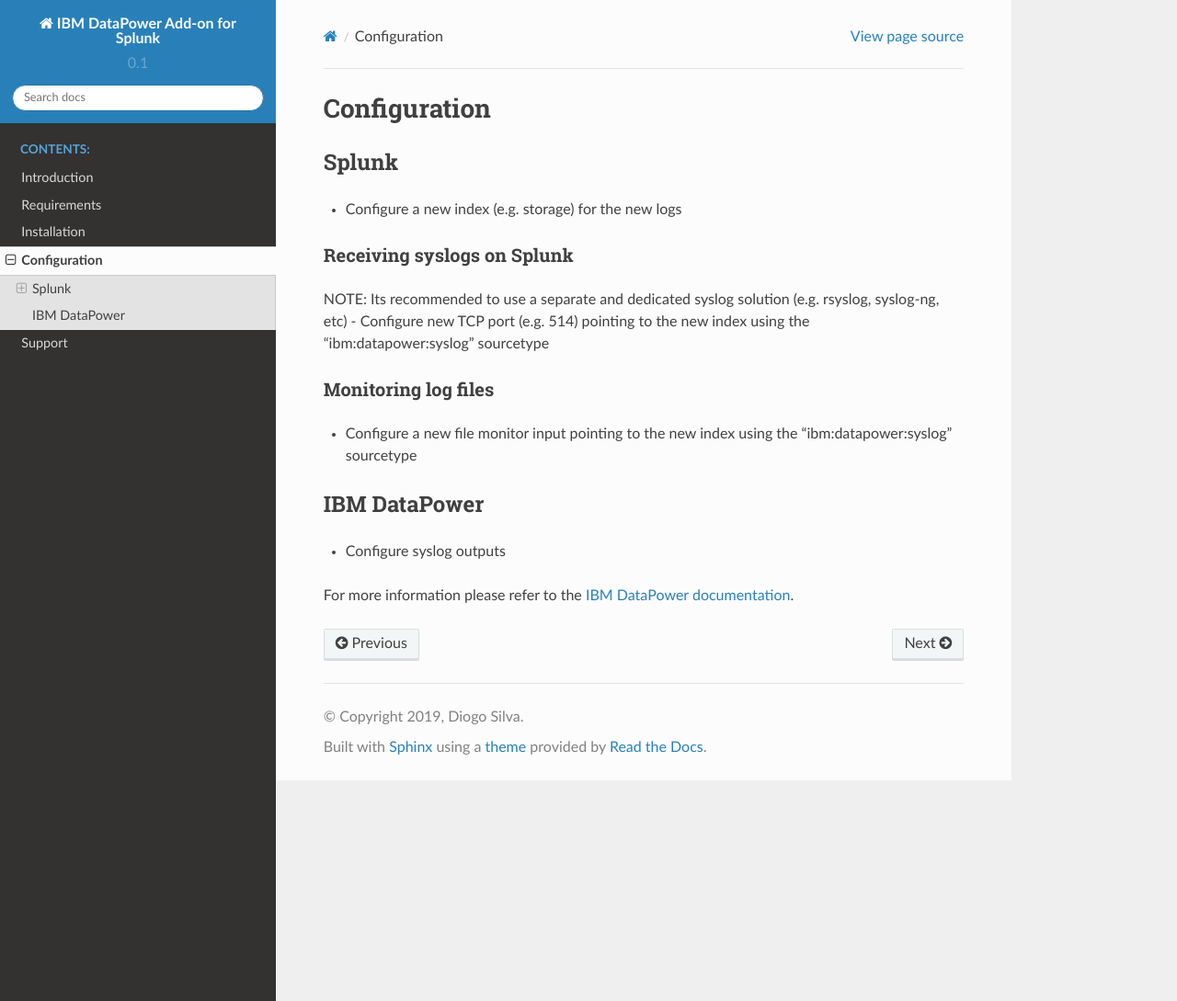
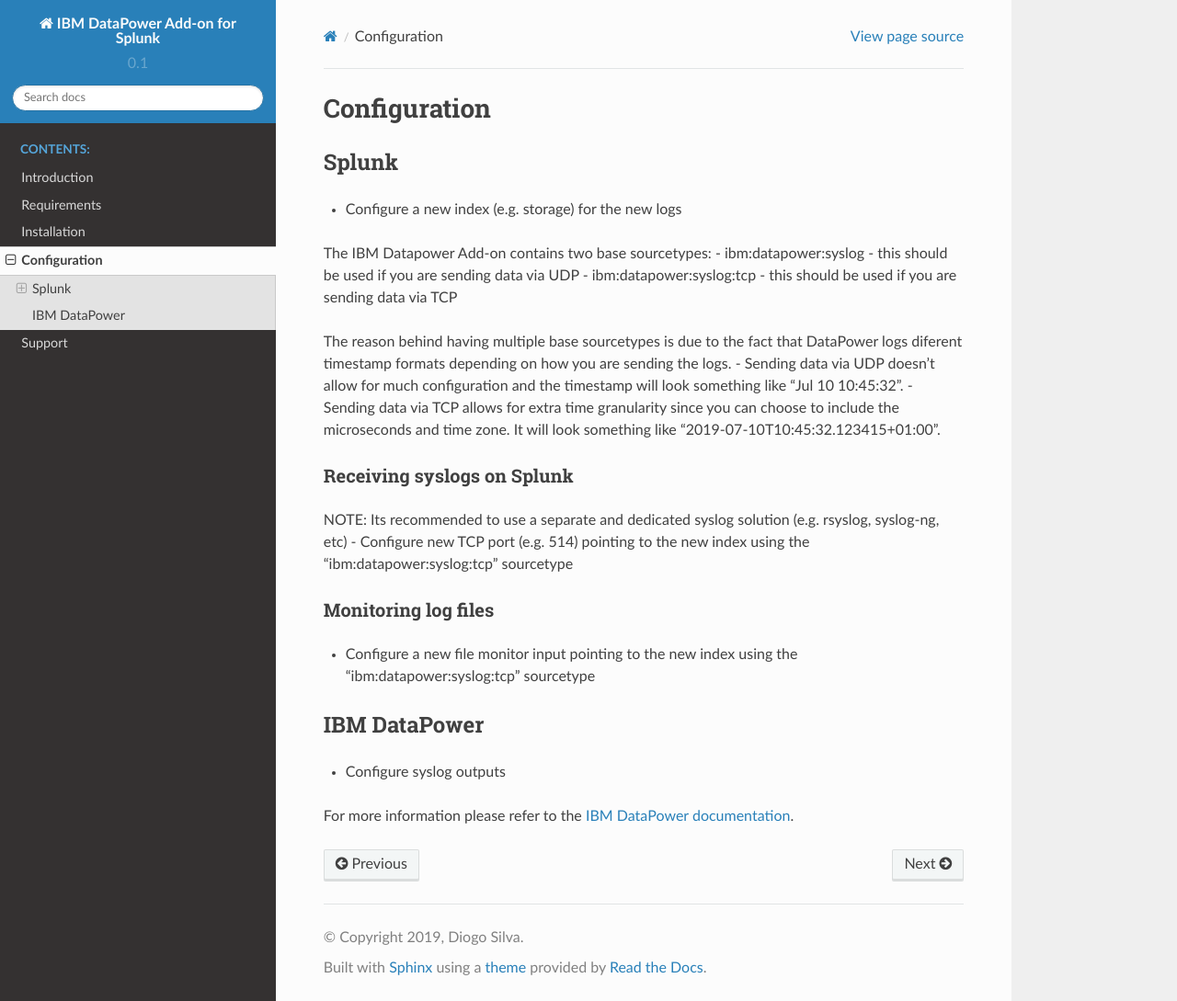
Before and after one commit to diogofgm/TA-ibm_datapower, a Sphinx documentation site: the page built from docs/source/configuration.rst, in a window 1280 px wide and 1089 px high. Shown: the whole window at 92% size. Built offline with Sphinx 7.4.7 and the Read the Docs theme 2.0.0, drawn with Linux system fonts in a browser that asks for light colours; pages that are not in the unit, such as notebooks, are missing from menus.

Commit message:
Update configuration.rst

```diff
--- a/docs/source/configuration.rst
+++ b/docs/source/configuration.rst
@@ -6,14 +6,22 @@
 ------
 - Configure a new index (e.g. storage) for the new logs
 
+The IBM Datapower Add-on contains two base sourcetypes:
+- ibm:datapower:syslog - this should be used if you are sending data via UDP
+- ibm:datapower:syslog:tcp - this should be used if you are sending data via TCP
+
+The reason behind having multiple base sourcetypes is due to the fact that DataPower logs diferent timestamp formats  depending on how you are sending the logs.
+- Sending data via UDP doesn't allow for much configuration and the timestamp will look something like "Jul 10 10:45:32".
+- Sending data via TCP allows for extra time granularity since you can choose to include the microseconds and time zone. It will look something like "2019-07-10T10:45:32.123415+01:00".
+
 Receiving syslogs on Splunk
 ~~~~~~~~~~~~~~~~~~~~~~~~~~~
 NOTE: Its recommended to use a separate and dedicated syslog solution (e.g. rsyslog, syslog-ng, etc)
-- Configure new TCP port (e.g. 514) pointing to the new index using the "ibm:datapower:syslog" sourcetype
+- Configure new TCP port (e.g. 514) pointing to the new index using the "ibm:datapower:syslog:tcp" sourcetype
 
 Monitoring log files
 ~~~~~~~~~~~~~~~~~~~~
-- Configure a new file monitor input pointing to the new index using the "ibm:datapower:syslog" sourcetype
+- Configure a new file monitor input pointing to the new index using the "ibm:datapower:syslog:tcp" sourcetype
 
 IBM DataPower
 -------------
```
